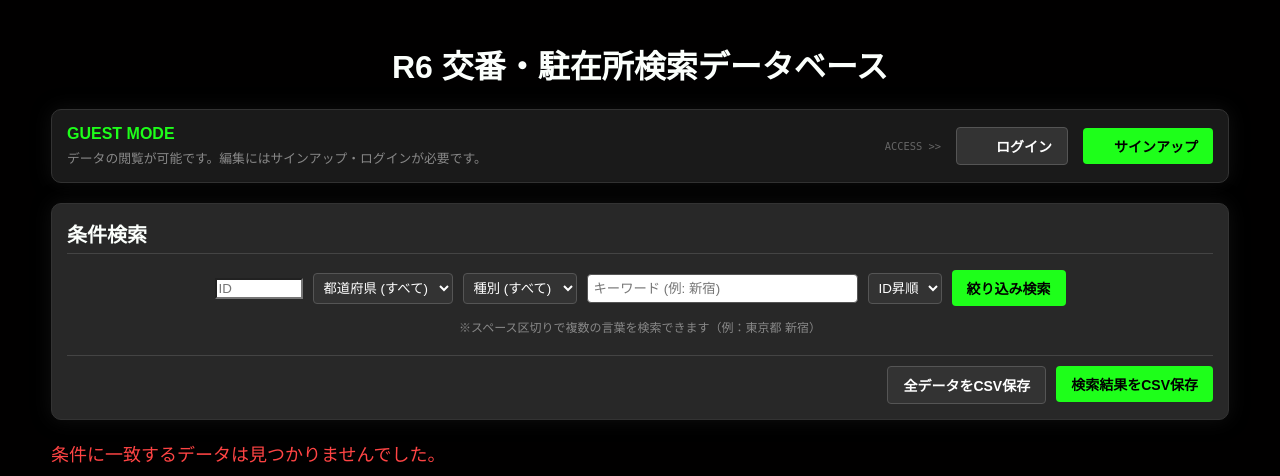
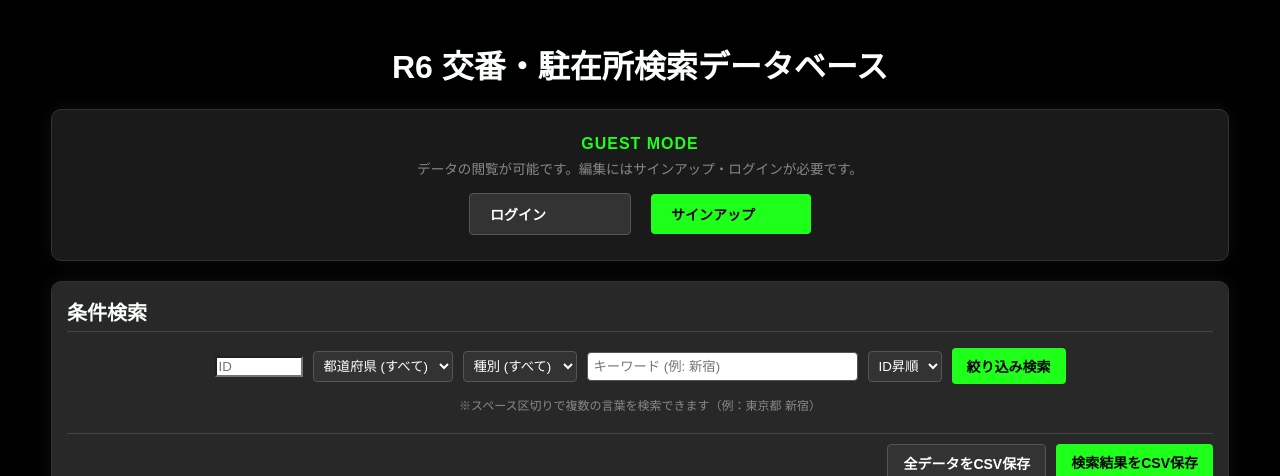
Before and after one commit to Enomi-4mg/koban-app, a PHP site: page /views/home.php in a window 1280 px wide. Shown: the top 476 px of the page. Run offline with PHP 8.4, Linux system fonts and the light colour scheme; the template is opened without the code that fills it, so the values that code supplies are empty.

Commit message:
feat: サインアップ実装+ログイン画面実装５

```diff
--- a/views/home.php
+++ b/views/home.php
@@ -5,15 +5,14 @@ require __DIR__ . '/layouts/header.php';
 <div class="container">
     <div class="box">
         <?php if (!isset($_SESSION['logged_in'])): ?>
-            <div style="display: flex; justify-content: space-between; align-items: center;">
-                <div style="text-align: left;">
-                    <span style="color: #1eff1a; font-weight: bold;">GUEST MODE</span>
-                    <p style="margin: 5px 0 0 0; color: #888; font-size: 0.8em;">データの閲覧が可能です。編集にはサインアップ・ログインが必要です。</p>
+            <div style="display: flex; flex-direction: column; align-items: center; gap: 15px; padding: 10px 0;">
+                <div style="text-align: center;">
+                    <span style="color: #1eff1a; font-weight: bold; letter-spacing: 1px;">GUEST MODE</span>
+                    <p style="margin: 5px 0 0 0; color: #888; font-size: 0.85em;">データの閲覧が可能です。編集にはサインアップ・ログインが必要です。</p>
                 </div>
-                <div style="text-align: right; display: flex; gap: 15px; align-items: center;">
-                    <span style="color: #666; font-size: 0.8em; font-family: monospace;">ACCESS >></span>
-                    <a href="/auth/login" class="btn btn-secondary" style="min-width: 80px;">ログイン</a>
-                    <a href="/register" class="btn btn-primary" style="min-width: 100px;">サインアップ</a>
+                <div style="display: flex; gap: 20px; justify-content: center; align-items: center; width: 100%;">
+                    <a href="/auth/login" class="btn btn-secondary" style="min-width: 120px; padding: 10px 20px;">ログイン</a>
+                    <a href="/register" class="btn btn-primary" style="min-width: 120px; padding: 10px 20px;">サインアップ</a>
                 </div>
             </div>
 
```
